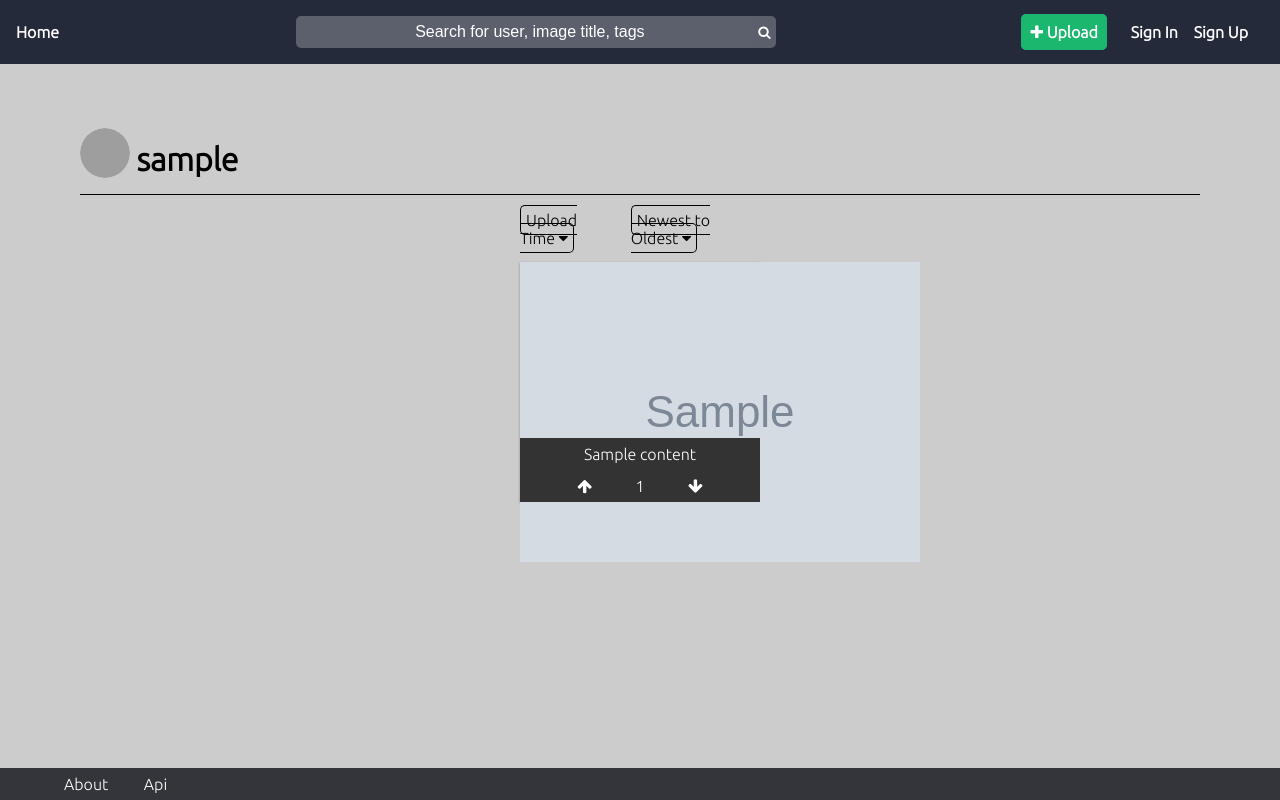
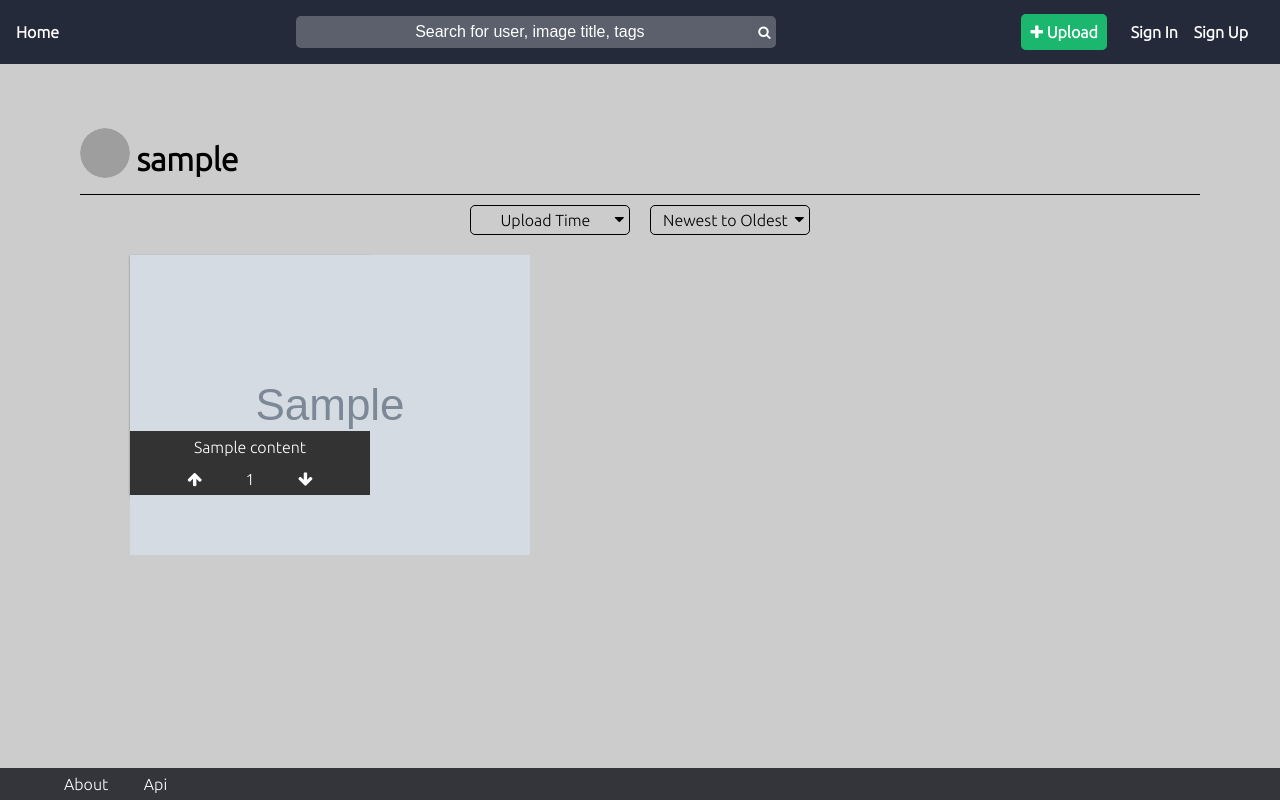
Before and after one commit to Vinmwaura/Imager, a Flask app: a page that uses apps/templates/imager/user_gallery.html in a window 1280 px wide. Run offline with Flask 2, Linux system fonts and the light colour scheme; tables that the repository leaves empty hold one stand-in row (values such as "Sample post"); grey boxes marked "Sample" are stand-in pictures; data that the repository does not hold is empty; some libraries are stand-ins or nearby versions; grey boxes are pictures that could not be loaded.

Commit message:
Reworked filter dropdown to work properly and fixed front end issue

```diff
--- a/apps/static/css/gallery.css
+++ b/apps/static/css/gallery.css
@@ -497,60 +497,68 @@
                     Filter Options
 ***********************************************************/
 .options-container {
-    margin-top: 1em;
-    margin-left: 10px;
-    margin-bottom: 5px;
     display: flex;
+    justify-content: center;
     flex-direction: row;
+
+    margin: 10px 0;
 }
 
 .filter-options {
-    margin-right: 1em;
+    min-width: 10em;
+    margin: 0 10px;
+    text-align: center;
+    position: relative;
+    display: inline-block;
 }
 
-.filter-options a {
-    text-decoration: none;
-}
-
-#filter-dropdown a, #sort-dropdown a {
-    color: #FFF;
-}
-
-.selected-option span {
+.selected-option {
+    cursor: pointer;
     color: #000;
     border: 1px solid;
     padding: 5px;
     border-radius: 5px;
 }
 
-#filter-dropdown, #sort-dropdown {
+.dropdown {
     background-color: #565f6e;
     min-height: 2em;
-    width: 10em;
+    min-width: 10em;
+    /*width: 10em;*/
+    z-index: 1000;
+    border-radius: 10px;
     position: absolute;
-    margin: 10px 0 0 -1em;
-    border-radius: 0.4em;
-    z-index: 1000;
-    padding: 0.3em 0;
+    margin-top: 5px;
 }
 
-#filter-dropdown span, #sort-dropdown span {
+.selected-option .fa-caret-down {
+    float: right;
+}
+
+.dropdown a {
+    color: #FFF;
+    text-decoration: none;
+}
+
+.dropdown span {
     padding: 0.4em 0em;
     display: block;
     text-align: center;
 }
 
-#filter-dropdown span:hover, #sort-dropdown span:hover {
+.dropdown span:hover {
     background-color: #b4b9c2;
+    border-radius: 10px;
 }
 
-#filter-dropdown[class="show-dropdown"], , #sort-dropdown[class="show-dropdown"] {
+
+#filter-dropdown[class~="show-dropdown"], #sort-dropdown[class~="show-dropdown"] {
     visibility: visible;
     opacity: 1;
     display: block;
 }
 
-#filter-dropdown[class="hide-dropdown"], [class="hide-dropdown"] {
+#filter-dropdown[class~="hide-dropdown"], #sort-dropdown[class~="hide-dropdown"] {
     visibility: hidden;
     opacity: 0;
     transition: all 0.5s ease;
--- a/apps/static/css/style.css
+++ b/apps/static/css/style.css
@@ -115,6 +115,10 @@
 /**********************************************************
                      MAIN CONTENT BODY
 ***********************************************************/
+.content-wrapper {
+    width: 100%;
+}
+
 .main-content {
     padding: 4em 5em;
 }
--- a/apps/templates/imager/macros/filter_section.html
+++ b/apps/templates/imager/macros/filter_section.html
@@ -1,14 +1,12 @@
 {% macro filter_section(filter_options, url_var, username) %}
 <div class="options-container">
-	<div class="filter-options">
-		<span class="selected-option">
-			<a href="javascript: void(0)" onclick='toggle_filter_dropdown("filter")'>
-				<span id="category-dropdown">{{filter_options.selected_category}} <i class="fa fa-caret-down" id="category-caret"></i></span>
-			</a>
-		</span>
+	<div class="filter-options" id="filter">
+		<div class="selected-option" onclick='toggle_filter_dropdown("filter")'>
+			<span id="category-dropdown">{{filter_options.selected_category}} <i class="fa fa-caret-down"></i></span>
+		</div>
 
 		<!-- Dropdown options -->
-		<div class="hide-dropdown" id="filter-dropdown">
+		<div class="dropdown hide-dropdown" id="filter-dropdown">
 			{% for category in filter_options.categories %}
 			{% if category.name == filter_options.selected_category %}
 			<span class="highlight">{{category.name}}</span>
@@ -16,11 +14,11 @@
 
 			{% if username %}
 			<a href="{{ url_for(url_var, category=category.value, username=username) }}">
-				<span class="">{{category.name}}</span>
+				<span>{{category.name}}</span>
 			</a>
 			{% else %}
 			<a href="{{ url_for(url_var, category=category.value) }}">
-				<span class="">{{category.name}}</span>
+				<span>{{category.name}}</span>
 			</a>
 			{% endif %}
 
@@ -29,26 +27,24 @@
 		</div>
 	</div>
 
-	<div class="filter-options">
-		<span class="selected-option">
-			<a href="javascript:void(0)" onclick='toggle_filter_dropdown("sort")'>
-				<span id="filter-sort-dropdown">{{filter_options.selected_filter}} <i class="fa fa-caret-down" id="filter-caret"></i></span>
-			</a>
-		</span>
+	<div class="filter-options" id="sort">
+		<div class="selected-option" onclick='toggle_filter_dropdown("sort")'>
+			<span id="filter-sort-dropdown">{{filter_options.selected_filter}} <i class="fa fa-caret-down"></i></span>
+		</div>
 
 		<!-- Dropdown options -->
-		<div class="hide-dropdown" id="sort-dropdown">
+		<div class="dropdown hide-dropdown" id="sort-dropdown">
 			{% for filter_option in filter_options.options %}
 			{% if filter_option.value == filter_options.selected_filter %}
 			<span class="highlight">{{filter_option.value}}</span>
 			{% else %}
 			{% if username %}
 			<a href="{{ url_for(url_var, category=filter_option.category, category_filter=filter_option.filter, username=username) }}">
-				<span class="">{{filter_option.value}}</span>
+				<span>{{filter_option.value}}</span>
 			</a>
 			{% else %}
 			<a href="{{ url_for(url_var, category=filter_option.category, category_filter=filter_option.filter) }}">
-				<span class="">{{filter_option.value}}</span>
+				<span>{{filter_option.value}}</span>
 			</a>
 			{% endif %}
 			{% endif %}
--- a/apps/templates/imager/user_gallery.html
+++ b/apps/templates/imager/user_gallery.html
@@ -34,18 +34,18 @@
 		<span>No images uploaded.</span>
 	</div>
 </div>
+{% else %}
+<div class="content-wrapper">
+	<!-- Filter/Sort options -->
+	{% if filter_options %}
+	{% import 'imager/macros/filter_section.html' as filter %}
+	{{ filter.filter_section(filter_options, 'imager.user_profile') }}
 	{% endif %}
 
 	<!-- Gallery Section -->
 	{% import 'imager/macros/gallery_section.html' as gallery %}
 	<div class="gallery-container">
 		<div class="gallery-section">
-		<!-- Filter/Sort options -->
-		{% if filter_options %}
-		{% import 'imager/macros/filter_section.html' as filter %}
-		{{ filter.filter_section(filter_options, 'imager.load_images_by_username', user.username) }}
-		{% endif %}
-
 			{% for image in images %}
 			{% call gallery.gallery_section(url_for('imager.load_gallery_image', image_id=image.file_id)) %}
 			<img src="{{ url_for('imager.load_thumbnail_by_id', image_id=image.file_id) }}">
@@ -68,6 +68,8 @@
 		{% endfor %}
 		</div>
 	</div>
+</div>
+{% endif %}
 {% endblock %}
 
 {% block js_block %}
@@ -113,19 +115,19 @@
 			close_suggestion();
 		}
 
-		if (event.target.id == "category-dropdown") {
+		if (document.getElementById("filter").contains(event.target)) {
 			if (document.getElementById("sort-dropdown").classList.contains("show-dropdown")) {
 				toggle_filter_dropdown("sort");
 			}
 		}
 
-		if (event.target.id == "filter-sort-dropdown") {
+		if (document.getElementById("sort").contains(event.target)) {
 			if (document.getElementById("filter-dropdown").classList.contains("show-dropdown")) {
 				toggle_filter_dropdown("filter");
 			}
 		}
 
-		if (event.target.id != "category-dropdown" && event.target.id != "filter-sort-dropdown") {
+		if (!document.getElementById("sort").contains(event.target) && !document.getElementById("filter").contains(event.target)) {
 			close_filter_dropdown();
 		}
 	}
```
Also changed, not shown: apps/templates/imager/index.html (+9 -7 lines), apps/templates/imager/user_profile.html (+9 -11 lines). Lines whose indentation alone changed are shown as unchanged.
